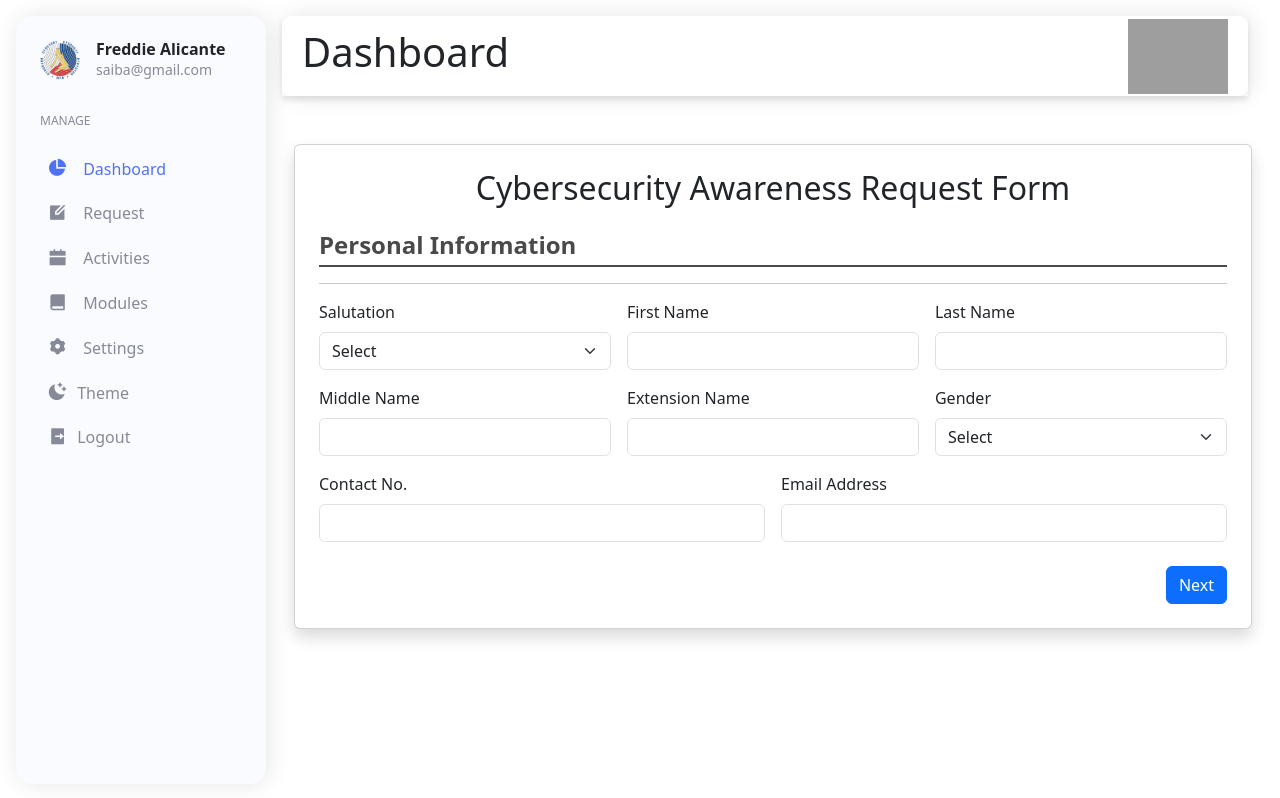
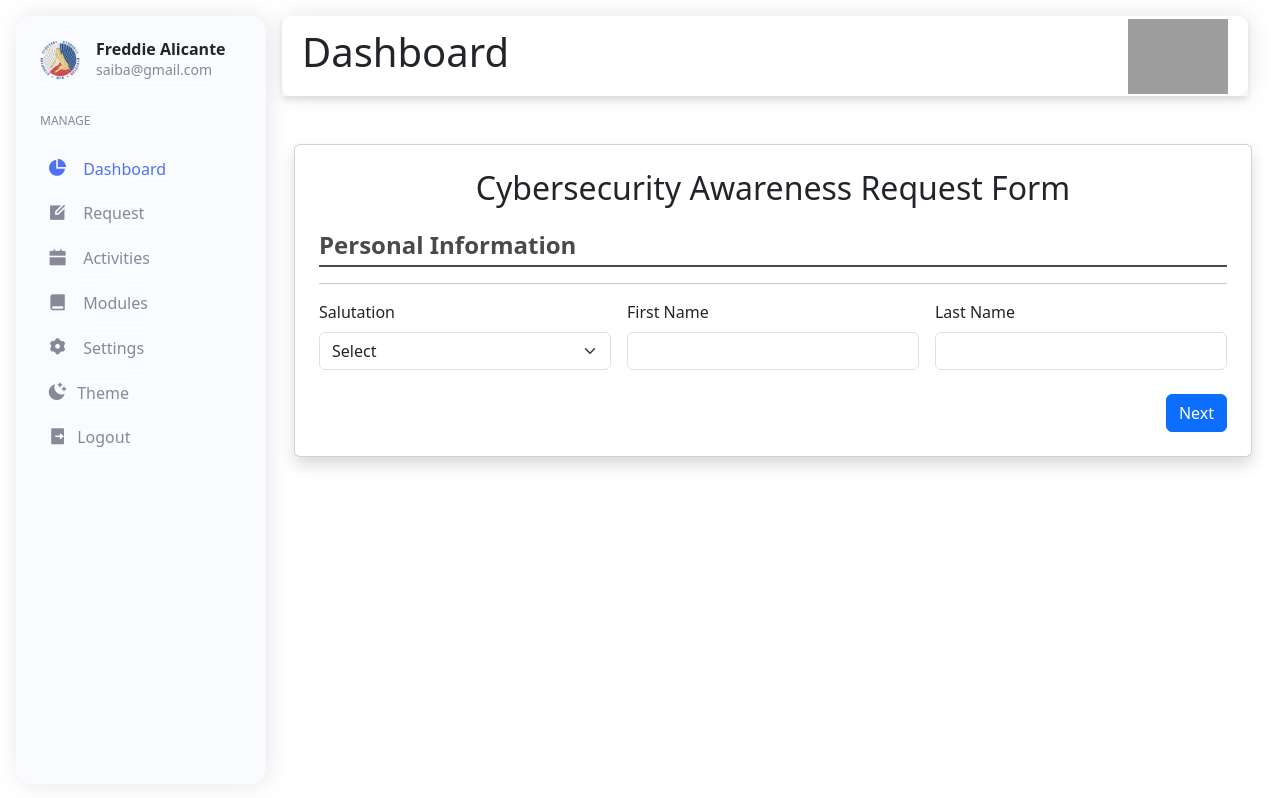
Before and after one commit to lancelotgrafilo/DICT_frontend, a React (Vite) app: page /request in a window 1280 px wide. Shown: the top 798 px of the page. Built offline with nearby package versions, Linux system fonts and the light colour scheme; grey boxes are pictures that could not be loaded.

Commit message:
Updated Request

```diff
--- a/src/components/Request/Request.jsx
+++ b/src/components/Request/Request.jsx
@@ -29,56 +29,36 @@ export function Request() {
         totalHours: 0,
       },
     ],
+    categories: [],
   });
 
-  const handleChange = (e, section, index = null) => {
-    const { name, value } = e.target;
-    if (section === "preferredDates" && index !== null) {
-      const updatedDates = [...formData.preferredDates];
-      updatedDates[index][name] = value;
+  const [rows, setRows] = useState([{ category: "", subcategory: "" }]);
 
-      // Automatically calculate total hours if both start and end times are provided
-      if (name === "startTime" || name === "endTime") {
-        const startTime = updatedDates[index].startTime;
-        const endTime = updatedDates[index].endTime;
-        if (startTime && endTime) {
-          const start = new Date(`1970-01-01T${startTime}:00`);
-          const end = new Date(`1970-01-01T${endTime}:00`);
-          const diff = (end - start) / (1000 * 60 * 60); // Difference in hours
-          updatedDates[index].totalHours = diff > 0 ? diff : 0;
-        }
-      }
+  const categories = [
+    { id: "beginners", label: "Beginners", subcategories: ["Module 1", "Module 2"] },
+    { id: "intermediate", label: "Intermediate", subcategories: ["Module 3", "Module 4"] },
+    { id: "technical", label: "Technical", subcategories: ["Module 5", "Module 6"] },
+  ];
 
-      setFormData((prevData) => ({
-        ...prevData,
-        preferredDates: updatedDates,
-      }));
-    } else {
-      setFormData((prevData) => ({
-        ...prevData,
-        [section]: {
-          ...prevData[section],
-          [name]: value,
-        },
-      }));
-    }
+  const handleCategoryChange = (index, value) => {
+    const updatedRows = [...rows];
+    updatedRows[index].category = value;
+    updatedRows[index].subcategory = ""; // Reset subcategory when category changes
+    setRows(updatedRows);
   };
 
-  const addPreferredDate = () => {
-    setFormData((prevData) => ({
-      ...prevData,
-      preferredDates: [
-        ...prevData.preferredDates,
-        { date: "", startTime: "", endTime: "", totalHours: 0 },
-      ],
-    }));
+  const handleSubcategoryChange = (index, value) => {
+    const updatedRows = [...rows];
+    updatedRows[index].subcategory = value;
+    setRows(updatedRows);
   };
 
-  const removePreferredDate = (index) => {
-    setFormData((prevData) => ({
-      ...prevData,
-      preferredDates: prevData.preferredDates.filter((_, i) => i !== index),
-    }));
+  const addRow = () => {
+    setRows([...rows, { category: "", subcategory: "" }]);
+  };
+
+  const removeRow = (index) => {
+    setRows(rows.filter((_, i) => i !== index));
   };
 
   const handleNext = () => setStep(step + 1);
@@ -86,13 +66,13 @@ export function Request() {
 
   const handleSubmit = (e) => {
     e.preventDefault();
-    console.log("Submitted Data:", formData);
+    setFormData((prev) => ({ ...prev, categories: rows }));
+    console.log("Form Data Submitted:", formData);
     alert("Form submitted successfully!");
   };
 
   return (
     <div className={styleRequest.mainContent}>
-
       <div className="container my-5">
         <div className="card shadow p-4">
           <h2 className="text-center mb-4">Cybersecurity Awareness Request Form</h2>
@@ -102,13 +82,17 @@ export function Request() {
                 <h4 className="mb-3">Personal Information</h4>
                 <hr />
                 <div className="row g-3">
-                  {/* Personal Info Fields */}
                   <div className="col-md-4">
                     <label className="form-label">Salutation</label>
                     <select
                       name="salutation"
                       value={formData.personalInfo.salutation}
-                      onChange={(e) => handleChange(e, "personalInfo")}
+                      onChange={(e) =>
+                        setFormData((prev) => ({
+                          ...prev,
+                          personalInfo: { ...prev.personalInfo, salutation: e.target.value },
+                        }))
+                      }
                       className="form-select"
                     >
                       <option value="">Select</option>
@@ -124,7 +108,12 @@ export function Request() {
                       type="text"
                       name="firstName"
                       value={formData.personalInfo.firstName}
-                      onChange={(e) => handleChange(e, "personalInfo")}
+                      onChange={(e) =>
+                        setFormData((prev) => ({
+                          ...prev,
+                          personalInfo: { ...prev.personalInfo, firstName: e.target.value },
+                        }))
+                      }
                       className="form-control"
                       required
                     />
@@ -135,64 +124,12 @@ export function Request() {
                       type="text"
                       name="lastName"
                       value={formData.personalInfo.lastName}
-                      onChange={(e) => handleChange(e, "personalInfo")}
-                      className="form-control"
-                      required
-                    />
-                  </div>
-                  <div className="col-md-4">
-                    <label className="form-label">Middle Name</label>
-                    <input
-                      type="text"
-                      name="middleName"
-                      value={formData.personalInfo.middleName}
-                      onChange={(e) => handleChange(e, "personalInfo")}
-                      className="form-control"
-                    />
-                  </div>
-                  <div className="col-md-4">
-                    <label className="form-label">Extension Name</label>
-                    <input
-                      type="text"
-                      name="extensionName"
-                      value={formData.personalInfo.extensionName}
-                      onChange={(e) => handleChange(e, "personalInfo")}
-                      className="form-control"
-                    />
-                  </div>
-                  <div className="col-md-4">
-                    <label className="form-label">Gender</label>
-                    <select
-                      name="gender"
-                      value={formData.personalInfo.gender}
-                      onChange={(e) => handleChange(e, "personalInfo")}
-                      className="form-select"
-                      required
-                    >
-                      <option value="">Select</option>
-                      <option value="Male">Male</option>
-                      <option value="Female">Female</option>
-                      <option value="Other">Other</option>
-                    </select>
-                  </div>
-                  <div className="col-md-6">
-                    <label className="form-label">Contact No.</label>
-                    <input
-                      type="tel"
-                      name="contactNo"
-                      value={formData.personalInfo.contactNo}
-                      onChange={(e) => handleChange(e, "personalInfo")}
-                      className="form-control"
-                      required
-                    />
-                  </div>
-                  <div className="col-md-6">
-                    <label className="form-label">Email Address</label>
-                    <input
-                      type="email"
-                      name="email"
-                      value={formData.personalInfo.email}
-                      onChange={(e) => handleChange(e, "personalInfo")}
+                      onChange={(e) =>
+                        setFormData((prev) => ({
+                          ...prev,
+                          personalInfo: { ...prev.personalInfo, lastName: e.target.value },
+                        }))
+                      }
                       className="form-control"
                       required
                     />
@@ -212,149 +149,69 @@ export function Request() {
 
             {step === 2 && (
               <div>
-                <h4 className="mb-3">Organization Information</h4>
-                <div className="row g-3">
-                  <div className="col-md-6">
-                    <label className="form-label">Organization Name</label>
-                    <input
-                      type="text"
-                      name="organizationName"
-                      value={formData.organizationInfo.organizationName}
-                      onChange={(e) => handleChange(e, "organizationInfo")}
-                      className="form-control"
-                      required
-                    />
-                  </div>
-                  <div className="col-md-6">
-                    <label className="form-label">Department</label>
-                    <input
-                      type="text"
-                      name="department"
-                      value={formData.organizationInfo.department}
-                      onChange={(e) => handleChange(e, "organizationInfo")}
-                      className="form-control"
-                      required
-                    />
-                  </div>
-                  <div className="col-md-6">
-                    <label className="form-label">Position</label>
-                    <input
-                      type="text"
-                      name="position"
-                      value={formData.organizationInfo.position}
-                      onChange={(e) => handleChange(e, "organizationInfo")}
-                      className="form-control"
-                      required
-                    />
-                  </div>
-                </div>
-                <div className="d-flex justify-content-between mt-4">
-                  <button
-                    type="button"
-                    className="btn btn-secondary"
-                    onClick={handlePrevious}
-                  >
-                    Previous
-                  </button>
-                  <button
-                    type="button"
-                    className="btn btn-primary"
-                    onClick={handleNext}
-                  >
-                    Next
-                  </button>
-                </div>
-              </div>
-            )}
-            {step === 3 && (
-              <div>
-                <h4 className="mb-3">Preferred Date and Time</h4>
-                {formData.preferredDates.map((dateInfo, index) => (
-                  <div key={index} className="mb-3">
-                    <div className="d-flex align-items-center">
-                      <div className="row g-3 flex-grow-1 align-items-center">
-                      <div className="col-md-4">
-                        <label className="form-label">Preferred Date</label>
-                        <input
-                          type="date"
-                          name="date"
-                          value={dateInfo.date}
-                          onChange={(e) => {
-                            const selectedDate = new Date(e.target.value);
-                            const day = selectedDate.getDay();
-                            if (day === 0 || day === 6) {
-                              alert("Weekends are not allowed. Please select a weekday.");
-                              e.target.value = ""; // Clear invalid date
-                              return;
-                            }
-                            handleChange(e, "preferredDates", index);
-                          }}
-                          className="form-control"
-                          required
-                        />
-                      </div>
-                      <div className="col-md-3">
-                        <label className="form-label">Start Time</label>
-                        <input
-                          type="time"
-                          name="startTime"
-                          value={dateInfo.startTime}
-                          onChange={(e) => handleChange(e, "preferredDates", index)}
-                          className="form-control"
-                          min="08:00"
-                          max="17:00"
-                          required
-                        />
-                      </div>
-
-                      <div className="col-md-3">
-                        <label className="form-label">End Time</label>
-                        <input
-                          type="time"
-                          name="endTime"
-                          value={dateInfo.endTime}
-                          onChange={(e) => handleChange(e, "preferredDates", index)}
-                          className="form-control"
-                          min="08:00"
-                          max="17:00"
-                          required
-                        />
-                      </div>
-                        <div className="col-md-2">
-                          <label className="form-label">Total Hours</label>
-                          <input
-                            type="number"
-                            name="totalHours"
-                            value={Math.round(dateInfo.totalHours)} // Ensure the value is a whole number
-                            className="form-control"
-                            readOnly
-                          />
-                        </div>
-                      </div>
-                      <div className="col-md-1 d-flex-grow-1 justify-content-center align-items-center">
-                        {formData.preferredDates.length > 1 && (
+                <h4 className="mb-3">Module Categories and Subcategories</h4>
+                <table className="table table-bordered">
+                  <thead>
+                    <tr>
+                      <th>Category</th>
+                      <th>Subcategory (Module)</th>
+                      <th>Action</th>
+                    </tr>
+                  </thead>
+                  <tbody>
+                    {rows.map((row, index) => (
+                      <tr key={index}>
+                        <td>
+                          <select
+                            className="form-select"
+                            value={row.category}
+                            onChange={(e) => handleCategoryChange(index, e.target.value)}
+                          >
+                            <option value="">Select Category</option>
+                            {categories.map((cat) => (
+                              <option key={cat.id} value={cat.label}>
+                                {cat.label}
+                              </option>
+                            ))}
+                          </select>
+                        </td>
+                        <td>
+                          <select
+                            className="form-select"
+                            value={row.subcategory}
+                            onChange={(e) => handleSubcategoryChange(index, e.target.value)}
+                            disabled={!row.category}
+                          >
+                            <option value="">Select Module</option>
+                            {categories
+                              .find((cat) => cat.label === row.category)
+                              ?.subcategories.map((sub, subIndex) => (
+                                <option key={subIndex} value={sub}>
+                                  {sub}
+                                </option>
+                              ))}
+                          </select>
+                        </td>
+                        <td>
                           <button
                             type="button"
-                            className="btn btn-danger btn-sm delete-btn"
-                            onClick={() => removePreferredDate(index)}
+                            className="btn btn-danger btn-sm"
+                            onClick={() => removeRow(index)}
                           >
-                            <i className="bi bi-trash" style={{ marginRight: "5px" }}></i> Delete
+                            Remove
                           </button>
-                        )}
-                      </div>
-                    </div>
-                    <hr />
-                  </div>
-                ))}
-                <div className="d-flex justify-content-end mt-3">
-                  <button
-                    type="button"
-                    className="btn btn-secondary"
-                    onClick={addPreferredDate}
-                  >
-                    Add Another Date
-                  </button>
-                </div>
+                        </td>
+                      </tr>
+                    ))}
+                  </tbody>
+                </table>
+                <button
+                  type="button"
+                  className="btn btn-secondary mt-3"
+                  onClick={addRow}
+                >
+                  Add Another Row
+                </button>
                 <div className="d-flex justify-content-between mt-4">
                   <button
                     type="button"
@@ -374,10 +231,22 @@ export function Request() {
               </div>
             )}
 
-            {step === 4 && (
+            {step === 3 && (
               <div>
-                <h4 className="mb-3">Module Categories</h4>
-
+                <h4 className="mb-3">Review and Submit</h4>
+                <p>Please review your selections before submitting.</p>
+                <div className="d-flex justify-content-between mt-4">
+                  <button
+                    type="button"
+                    className="btn btn-secondary"
+                    onClick={handlePrevious}
+                  >
+                    Previous
+                  </button>
+                  <button type="submit" className="btn btn-success">
+                    Submit
+                  </button>
+                </div>
               </div>
             )}
           </form>
@@ -385,4 +254,4 @@ export function Request() {
       </div>
     </div>
   );
-};
+}
```
